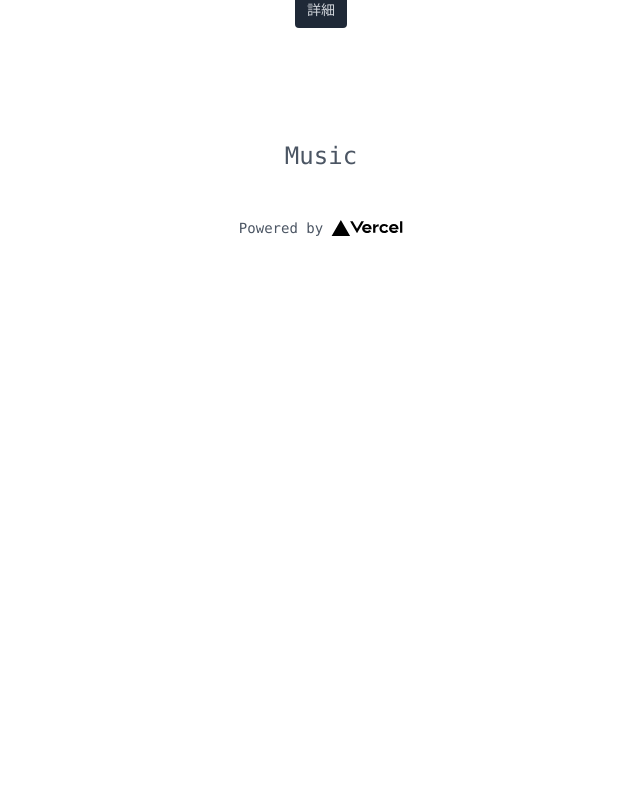
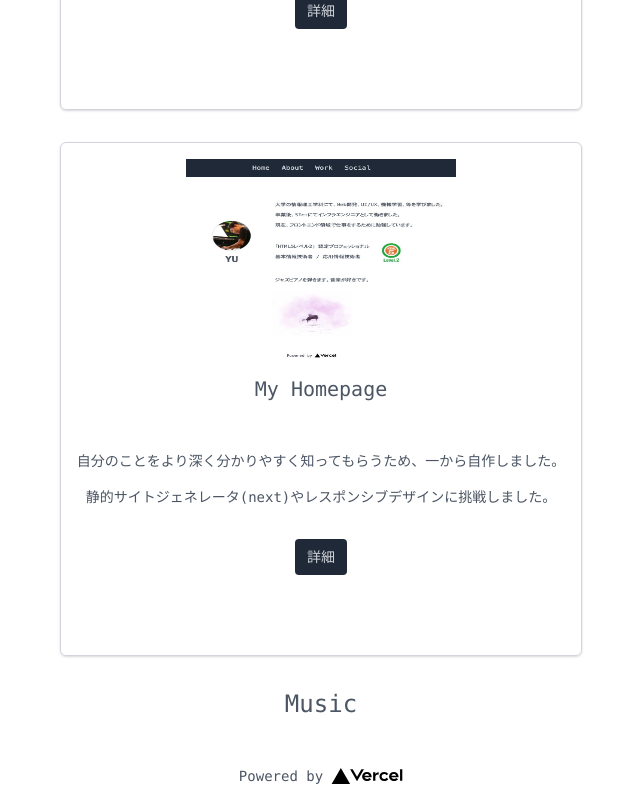
Before and after one commit to yysd94/myblog, a Next.js app: page /work in a window 1280 px wide. Shown: the part 812-1612 px from the top of the page, without its empty margins (319-959 px from the left). Before the commit the page ends 1064 px from the top, so only its background shows below. Built offline with nearby package versions, Linux system fonts and the light colour scheme.

Commit message:
works内のAppSammaryを複数表示できるようにレイアウト調整しました。

```diff
--- a/components/contents/Content.js
+++ b/components/contents/Content.js
@@ -236,4 +236,13 @@ export const works = [
       "静的サイトジェネレータ(next)やレスポンシブデザインに挑戦しました。",
     ],
   },
+  {
+    id: 2,
+    title: "My Homepage",
+    imageSrc: "/my-homepage.jpg",
+    descriptions: [
+      "自分のことをより深く分かりやすく知ってもらうため、一から自作しました。",
+      "静的サイトジェネレータ(next)やレスポンシブデザインに挑戦しました。",
+    ],
+  },
 ];
--- a/components/work/AppSammary.js
+++ b/components/work/AppSammary.js
@@ -9,7 +9,10 @@ const AppSammary = (props) => {
   return (
     <div>
       {works.map((work) => (
-        <div key={work.id} className="my-4 p-4">
+        <div
+          key={work.id}
+          className="border border-gray-300 shadow rounded-md mx-4 mt-4 mb-8 p-4"
+        >
           <div className="">
             <div className="flex justify-center">
               <Image
```
